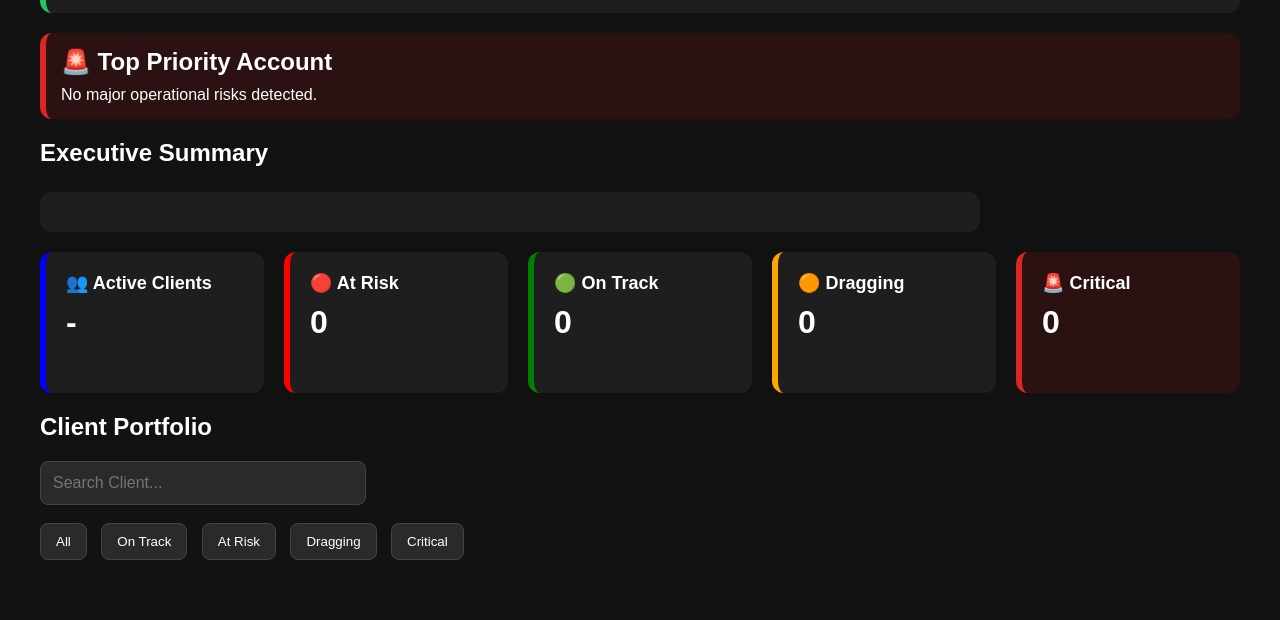
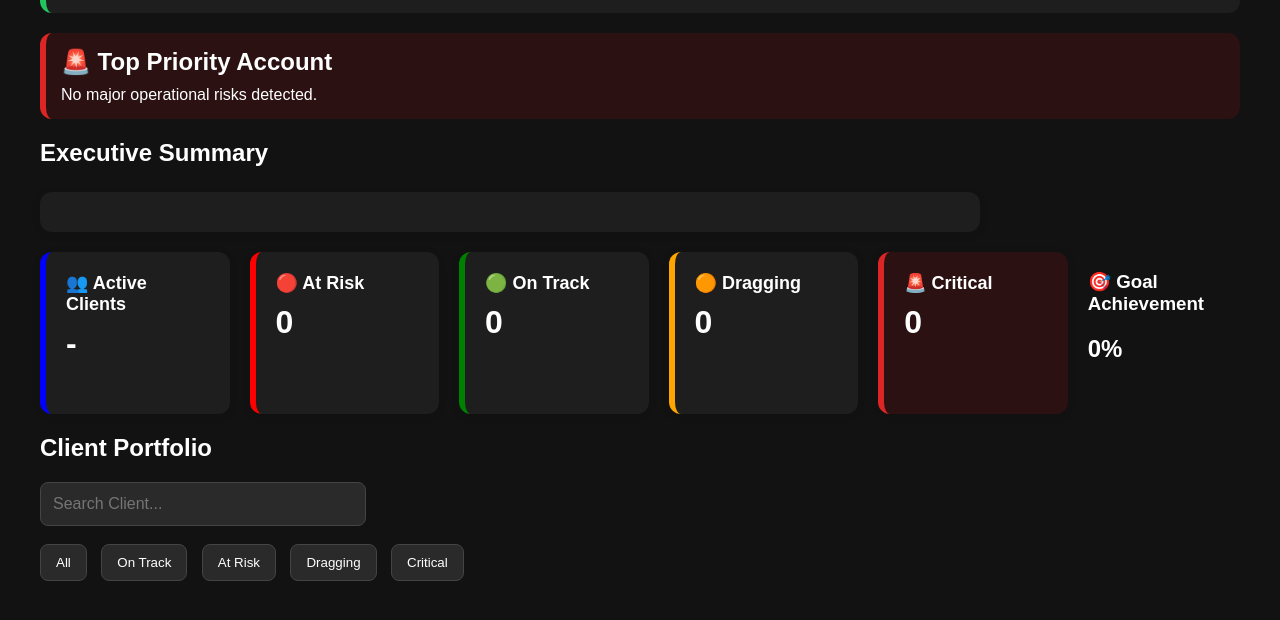
Before and after one commit to zayaanlakmal32/client-portfolio-dashboard, a plain HTML site: page index.html in a window 1280 px wide. Shown: the part 268-888 px from the top of the page. Drawn offline with Linux system fonts and the light colour scheme; no server answers.

Commit message:
Update dashboard with Goal Achievement KPI

```diff
--- a/index.html
+++ b/index.html
@@ -64,6 +64,10 @@
         <h2>🚨 Critical</h2>
         <p id="criticalCount">0</p>
     </div>
+    <div class="metric-card">
+    <h3>🎯 Goal Achievement</h3>
+    <h2 id="goalAchievement">0%</h2>
+</div>
 </div>
 
 <h2>Client Portfolio</h2>
```
